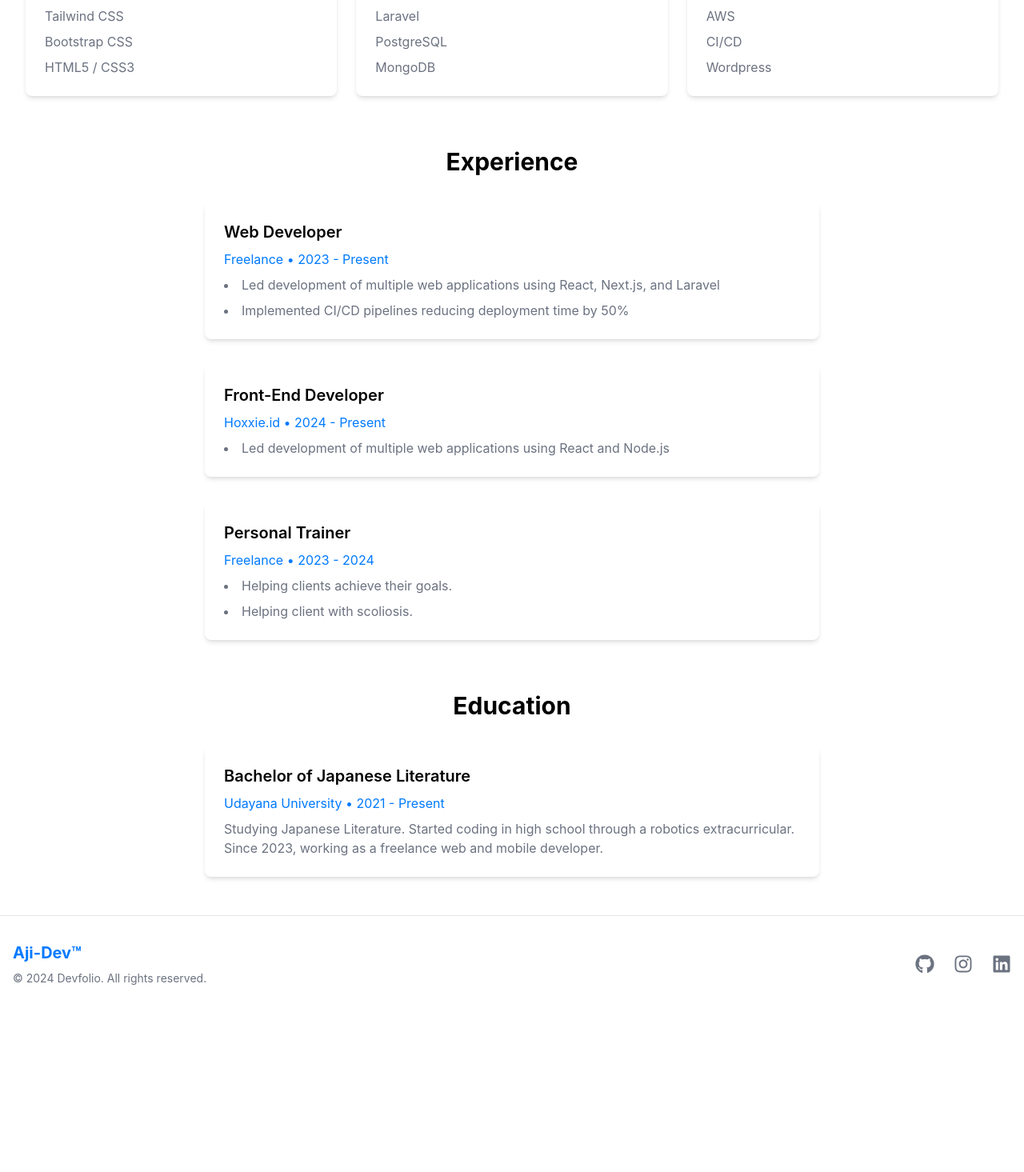
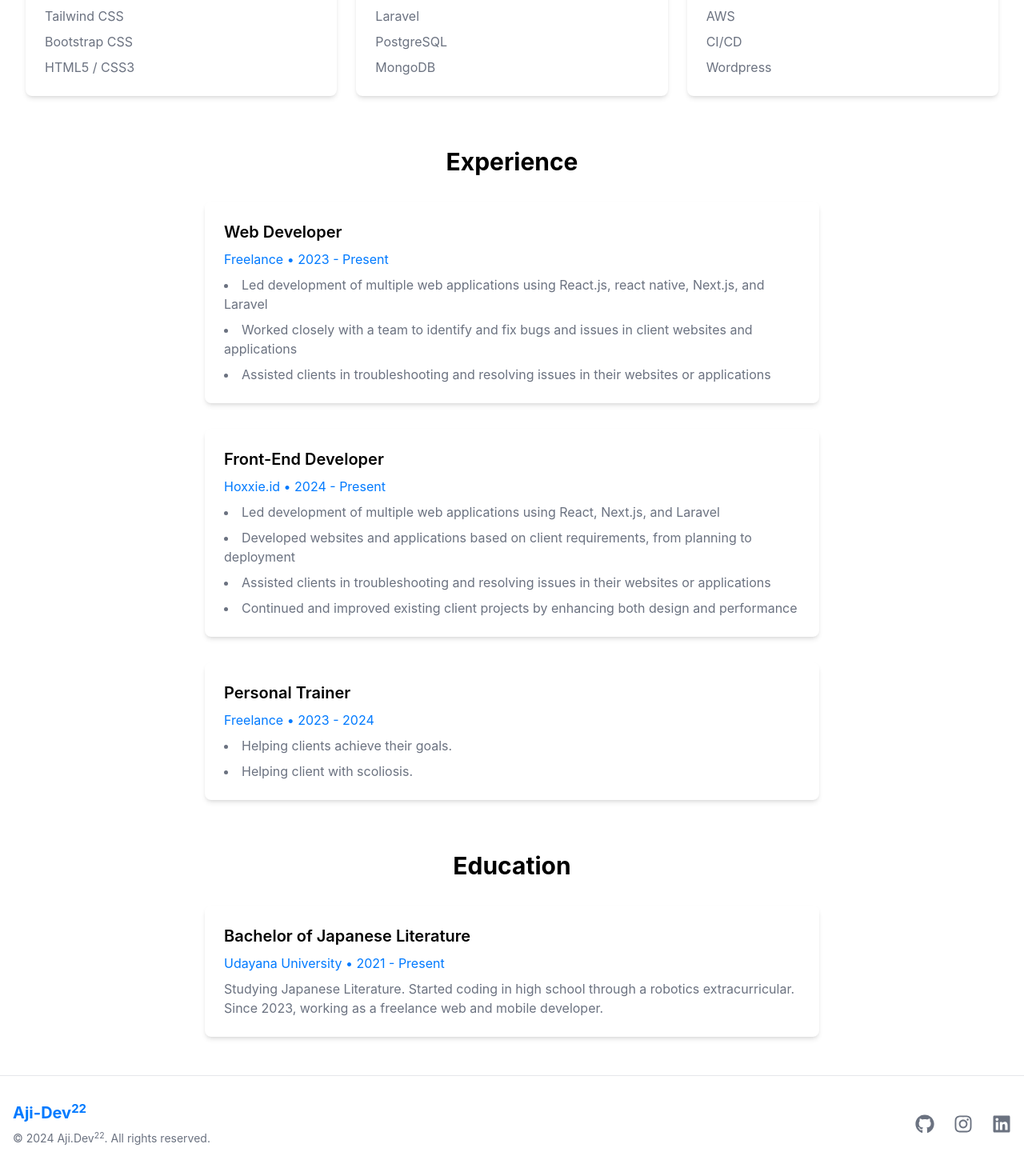
Before and after one commit to Adjie-Dev/aji-portfolio, a Next.js app: page /about in a window 1280 px wide. Shown: the part 736-2201 px from the top of the page at 80% size. Before the commit the page ends 2001 px from the top, so only its background shows below. Built offline with nearby package versions, Linux system fonts and the light colour scheme.

Commit message:
change email

```diff
--- a/src/app/about/page.tsx
+++ b/src/app/about/page.tsx
@@ -128,8 +128,9 @@ export default function About() {
             <h3 className="text-xl font-semibold mb-2">Web Developer</h3>
             <p className="text-primary mb-2">Freelance • 2023 - Present</p>
             <ul className="text-secondary list-disc list-inside space-y-2">
-              <li>Led development of multiple web applications using React, Next.js, and Laravel</li>
-              <li>Implemented CI/CD pipelines reducing deployment time by 50%</li>
+              <li>Led development of multiple web applications using React.js, react native, Next.js, and Laravel</li>
+              <li>Worked closely with a team to identify and fix bugs and issues in client websites and applications</li>
+              <li>Assisted clients in troubleshooting and resolving issues in their websites or applications</li>
             </ul>
           </motion.div>
           <motion.div
@@ -140,7 +141,10 @@ export default function About() {
             <h3 className="text-xl font-semibold mb-2">Front-End Developer</h3>
             <p className="text-primary mb-2">Hoxxie.id • 2024 - Present</p>
             <ul className="text-secondary list-disc list-inside space-y-2">
-              <li>Led development of multiple web applications using React and Node.js</li>
+              <li>Led development of multiple web applications using React, Next.js, and Laravel</li>
+              <li>Developed websites and applications based on client requirements, from planning to deployment</li>
+              <li>Assisted clients in troubleshooting and resolving issues in their websites or applications</li>
+              <li>Continued and improved existing client projects by enhancing both design and performance</li>
             </ul>
           </motion.div>
 
--- a/src/app/components/Footer.tsx
+++ b/src/app/components/Footer.tsx
@@ -8,10 +8,10 @@ export default function Footer() {
         <div className="flex flex-col md:flex-row justify-between items-center">
           <div className="mb-4 md:mb-0">
             <Link href="/" className="text-xl font-bold text-primary">
-              Aji-Dev&trade;
+              Aji-Dev<sup>22</sup>
             </Link>
             <p className="text-sm text-secondary mt-2">
-              © {new Date().getFullYear()} Devfolio. All rights reserved.
+              © {new Date().getFullYear()} Aji.Dev<sup>22</sup>. All rights reserved.
             </p>
           </div>
 
--- a/src/app/components/Navbar.tsx
+++ b/src/app/components/Navbar.tsx
@@ -25,7 +25,7 @@ export default function Navbar() {
       <div className="container max-w-7xl mx-auto px-4">
         <div className="flex items-center justify-between h-16">
           <Link href="/" className="text-xl font-bold text-primary">
-            Aji-Dev&trade;
+            Aji-Dev<sup>22</sup>
           </Link>
 
           {/* Desktop Menu */}
--- a/src/app/components/Newsletter.tsx
+++ b/src/app/components/Newsletter.tsx
@@ -12,7 +12,7 @@ export default function Newsletter() {
     const subject = "Newsletter Subscription";
     const body = `Please subscribe ${email} to the newsletter.`;
 
-    window.location.href = `mailto:adjiee.dev@email.com?subject=${encodeURIComponent(subject)}&body=${encodeURIComponent(body)}`;
+    window.location.href = `mailto:adjiee.dev@gmail.com?subject=${encodeURIComponent(subject)}&body=${encodeURIComponent(body)}`;
   };
 
   return (
--- a/src/app/contact/page.tsx
+++ b/src/app/contact/page.tsx
@@ -88,8 +88,8 @@ export default function Contact() {
               <FaEnvelope className="h-6 w-6 text-primary" />
               <div>
                 <h3 className="font-semibold">Email</h3>
-                <a href="mailto:alhafidzw1@gmail.com" className="text-secondary hover:text-primary">
-                  alhafidzw1@gmail.com
+                <a href="mailto:adjiee.dev@gmail.com" className="text-secondary hover:text-primary">
+                  adjiee.dev@gmail.com
                 </a>
               </div>
             </motion.div>
--- a/src/contents/projects.ts
+++ b/src/contents/projects.ts
@@ -29,7 +29,7 @@ export const projects: Project[] = [
       {
         title: 'Kedai kopi',
         description: 'Kelingan Mantan – Coffee Shop Website A simple website built for a coffee shop named Kelingan Mantan, featuring basic pages like Home, Menu, and Contact. Developed using HTML, CSS, and JavaScript with smooth navigation, responsive layout, and interactive elements to enhance user experience.',
-        technologies: ['React', 'Edamam API'],
+        technologies: ['HTML', 'CSS', 'JavaScript'],
         githubLink: 'https://github.com/WahyuAji11/coffe-shop',
         demoLink: 'https://wahyuaji11.github.io/coffe-shop/',
         image: '/projects/kedai-kopi.png',
```
